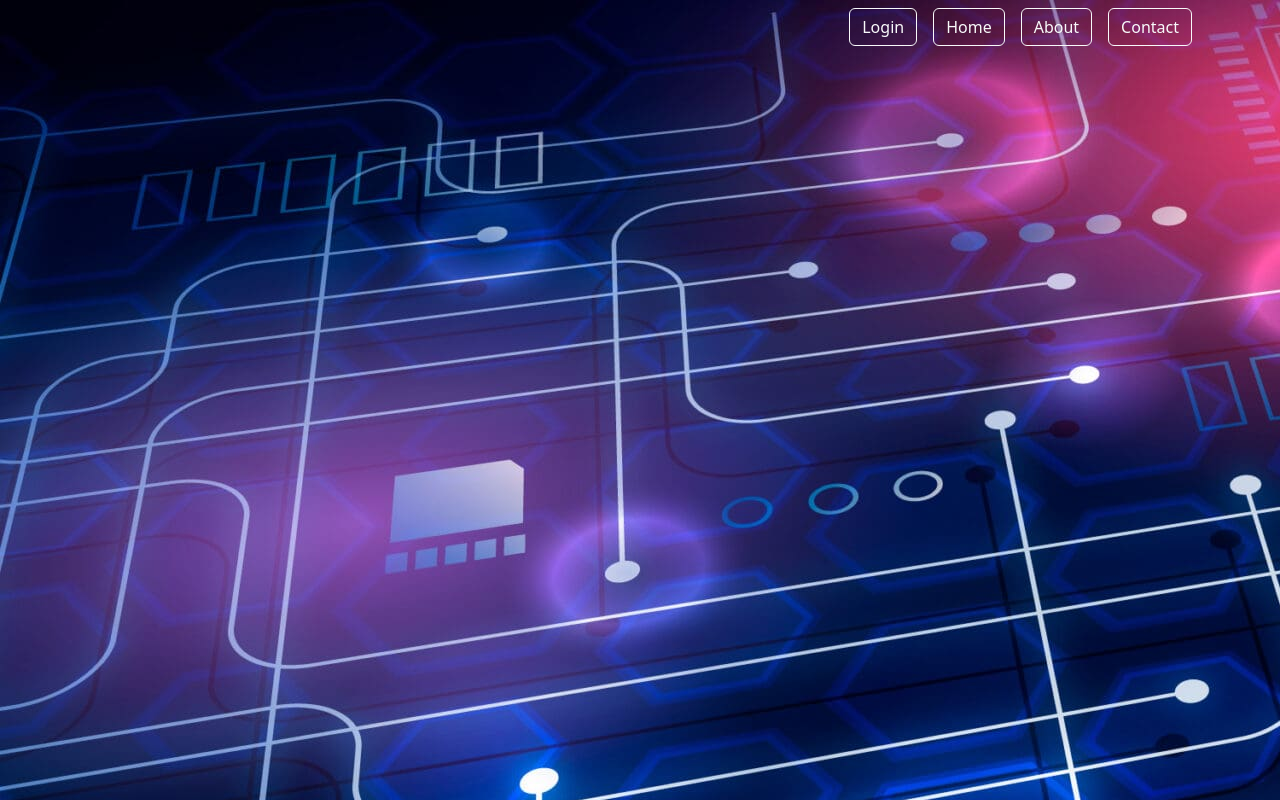
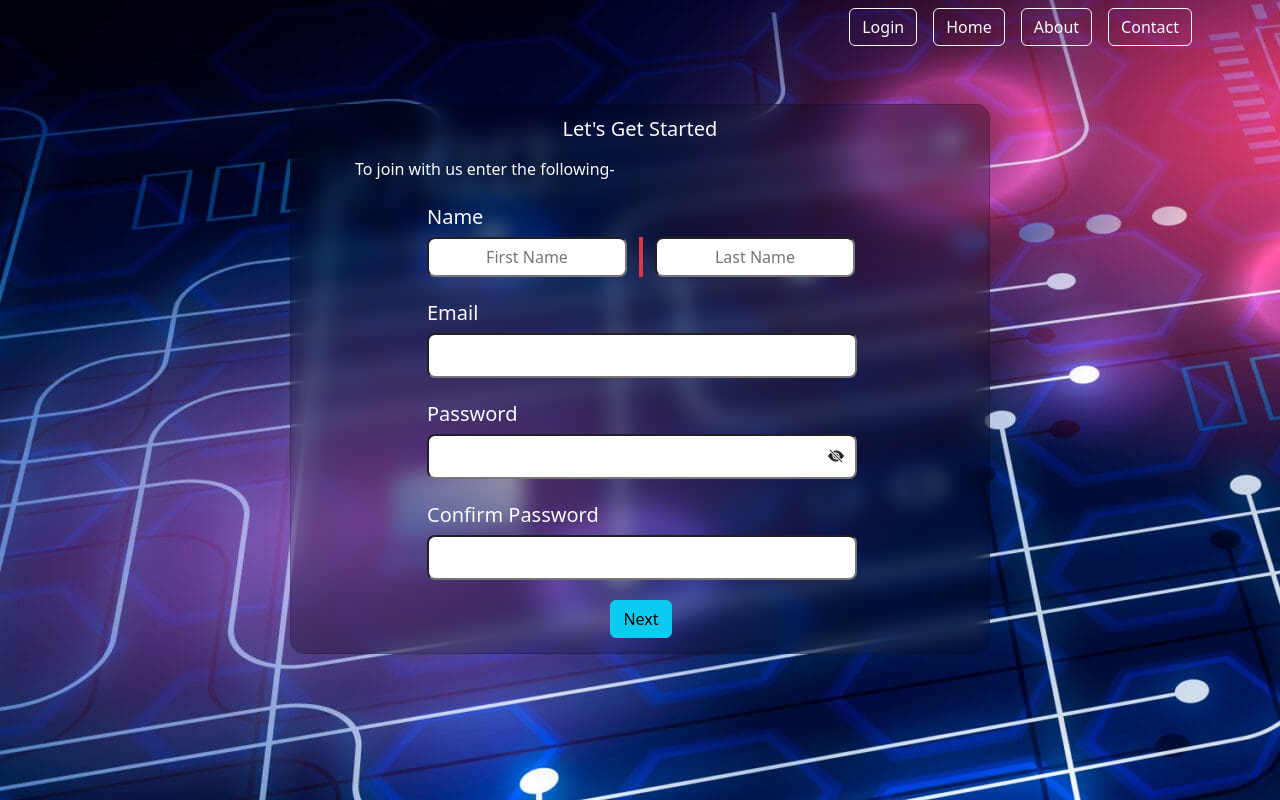
Before and after one commit to aaryan170206/Project, a React (Vite) app: page /Sign in a window 1280 px wide. Built offline with nearby package versions, Linux system fonts and the light colour scheme.

Commit message:
Initial Commit

```diff
--- a/src/App.jsx
+++ b/src/App.jsx
@@ -1,6 +1,8 @@
 import { BrowserRouter as Router, Route, Switch } from "react-router-dom";
 import Log from "./Login"
 import Nav from"./Navbar"
+import Sign from "./Signup";
+import Pass from "./Password";
 function App() {
 
 
@@ -15,7 +17,13 @@ function App() {
               <Log />
             </Route>
 
+          <Route exact path="/Sign">
+              <Sign />
+          </Route>
 
+          <Route exact path="/Sign/Next">
+            <Pass />
+          </Route>
 
           </Switch>
         </div>
--- a/src/Login.jsx
+++ b/src/Login.jsx
@@ -1,10 +1,12 @@
 import { useState } from "react";
+import { Link } from "react-router-dom";
 import Button from "react-bootstrap/Button";
 import "animate.css";
 import { AnimatePresence,motion } from "framer-motion";
+
 const Log = () => {
 
-    const [show, setShow] = useState(false);
+    const [show, setShow] = useState(true);
 
     const [showPassword,setShowPassword] = useState(true);
     return (
@@ -14,13 +16,15 @@ const Log = () => {
 
                     {/* Welcome Message */}
                     <motion.div
-                    className={`${show ? "col-xl-6" : "col-6"} d-flex justify-content-center align-items-centre`}
+                    className={`${show ? "col-xl-6" : "col-6"} d-flex justify-content-center align-items-centre mb-5`}
+                    initial={{ x: 500, opacity: 0 }}
                     animate={{
-                    x: show ? -25 : 350,
-                    y: show ? -75:-75,
-                    }}
-                    transition={{ duration: 1.0,
-                                ease: "easeInOut"
+                        x: show ? -25 : 350,
+                        opacity: 1,
+                        }}
+                        transition={{
+                            duration: 1,
+                            ease: "easeInOut",
                         }}
                         whileHover={{ scale: 1.1 }}>
                         <h3 className="text-light align-items-center">
@@ -120,7 +124,7 @@ const Log = () => {
                                         <div className="row my-3 justify-content-center">
                                             <div className="col-xl-4">
                                                 <label>
-                                                    <a href="/createaccount">Create Account</a>
+                                                   <Link to="/Sign">Create Account</Link>
                                                 </label>
                                             </div>
 
--- /dev/null
+++ b/src/Password.jsx
@@ -0,0 +1,9 @@
+const Pass = () => {
+    return (
+        <div>
+            <h1>Hello</h1>
+        </div>
+    );
+}
+
+export default Pass;
--- /dev/null
+++ b/src/Signup.jsx
@@ -0,0 +1,138 @@
+import { useState } from "react";
+import { Link } from "react-router-dom";
+
+
+const Sign = () => {
+    const [showPassword,setShowPassword] = useState(true);
+    const [showConfirmPassword,setShowConfirmPassword] = useState(false);
+    return (
+        <div>
+            <div className="d-flex justify-content-center">
+            <div className="card"
+            style={{backgroundColor: "rgba(0, 0, 0, 0.25)",
+            height:"550px",
+            width:"700px",
+            marginTop:"50px",
+            backdropFilter: "blur(10px)",
+            WebkitBackdropFilter: "blur(10px)",
+            borderRadius: "15px"}}>
+                <div className="card-body text-light">
+                    <div className="card-subtitle">
+                        <div className="row justify-content-between">
+                            <h5 className="text-center mb-3">Let's Get Started</h5>
+                            <div className="col-auto ms-5">
+                                <p>To join with us enter the following-</p>
+                            </div>
+                        </div>
+
+                        <div className="row justify-content-start ms-5">
+                            <div className="col-auto justify-content-between">
+                            <form>
+                                <div className="row justify-content-start mx-5">
+                                    <div className="col-auto mt-2">
+                                        <h5>Name</h5>
+                                    </div>
+                                </div>
+                                <div className="row justify-content-start mx-5 mb-3">
+                                    <div className="col-auto border-2 border-end border-danger">
+                                        <input type="text"
+                                        placeholder="First Name"
+                                        className="text-center rounded-3"
+                                        style={{
+                                            width:"200px",
+                                            height:"40px",
+                                        }}/>
+                                    </div>
+
+                                    <div className="col-auto border-2 border-start border-danger">
+                                        <input type="text"
+                                        placeholder="Last Name"
+                                        className="text-center rounded-3"
+                                        style={{
+                                            width:"200px",
+                                            height:"40px"
+                                        }}/>
+                                    </div>
+                                </div>
+
+                                <div className="row justify-content-start mx-5">
+                                    <div className="col-auto mt-2">
+                                        <h5>Email</h5>
+                                    </div>
+                                </div>
+                                <div className="row justify-content-start ms-5 mb-3">
+                                    <div className="col-auto">
+                                    <input type="email"
+                                    className="rounded-3"
+                                    style={{
+                                            width:"430px",
+                                            height:"45px"
+                                            }}/>
+
+                                    </div>
+                                </div>
+
+                                <div className="row justify-content-start mx-5">
+                                    <div className="col-auto mt-2">
+                                        <h5>Password</h5>
+                                    </div>
+                                </div>
+                                <div className="row justify-content-start ms-5 mb-3">
+                                    <div className="col-auto">
+                                    <input
+                                    type={showPassword ? "password" : "text"}
+                                    className="rounded-3"
+                                    style={{
+                                            width:"430px",
+                                            height:"45px"
+                                            }}/>
+
+                                        <i
+                                            className={`bi ${showPassword ? "bi-eye-slash-fill" : "bi-eye-fill"}
+                                                position-absolute text-dark`}
+                                            style={{
+                                            right: "145px",
+                                            top: "64%",
+                                            transform: "translateY(-50%)",
+                                            cursor: "pointer"
+                                            }}
+                                            onClick={()=> setShowPassword(!showPassword)}
+                                        ></i>
+                                    </div>
+                                </div>
+
+                                <div className="row justify-content-start mx-5">
+                                    <div className="col-auto mt-2">
+                                        <h5>Confirm Password</h5>
+                                    </div>
+                                </div>
+                                <div className="row justify-content-start ms-5 mb-3">
+                                    <div className="col-auto">
+                                    <input
+                                    type={showPassword ? "password" : "text"}
+                                    className="rounded-3"
+                                    style={{
+                                            width:"430px",
+                                            height:"45px"
+                                            }}/>
+                                    </div>
+                                </div>
+
+                                <div className="row justify-content-center">
+                                    <div className="col-auto align-items-center">
+                                        <Link to="/Sign/Next"className="btn btn-info my-1">Next</Link>
+                                    </div>
+                                </div>
+                            </form>
+                            </div>
+                        </div>
+                    </div>
+                </div>
+            </div>
+        </div>
+        </div>
+
+    );
+}
+
+export default Sign;
```
